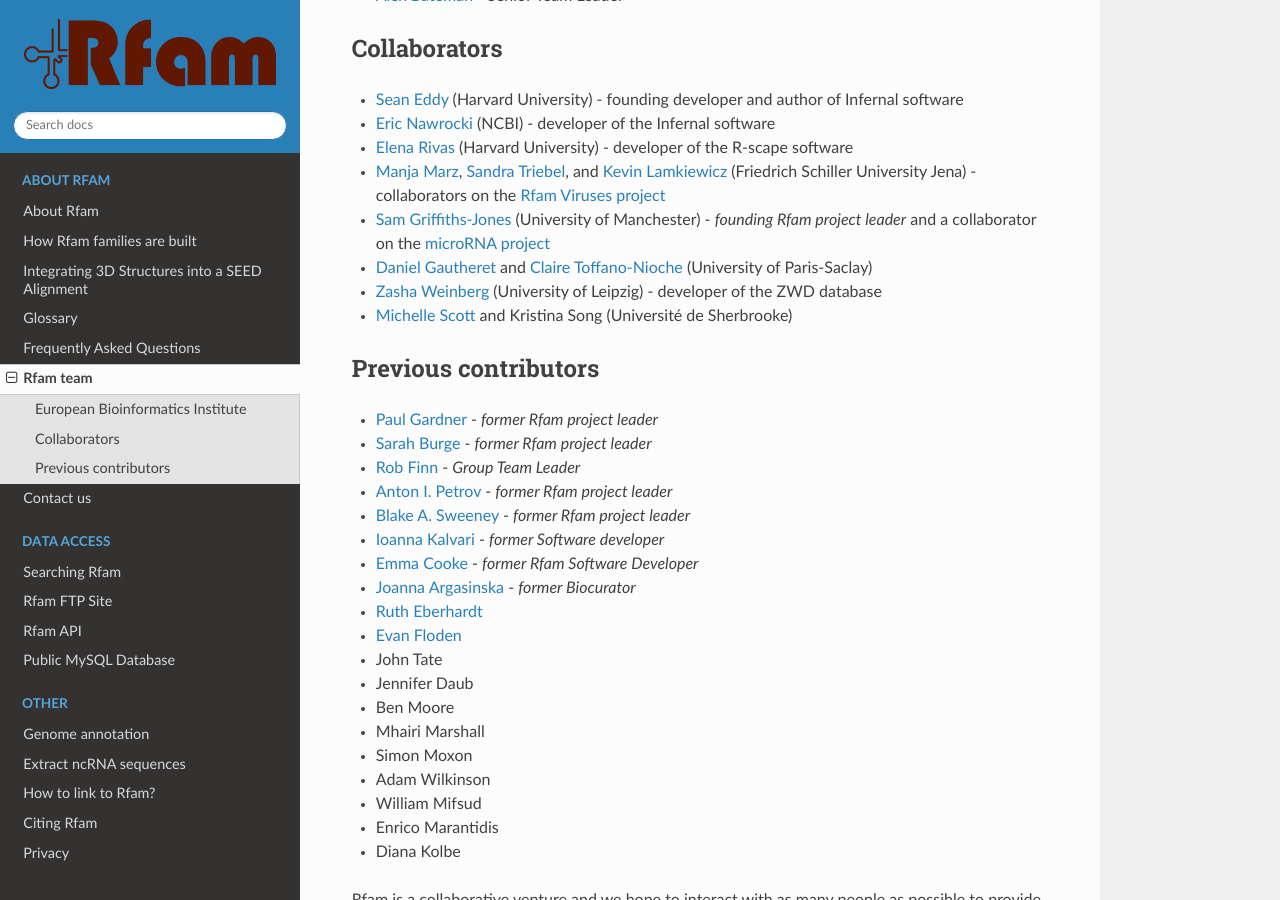
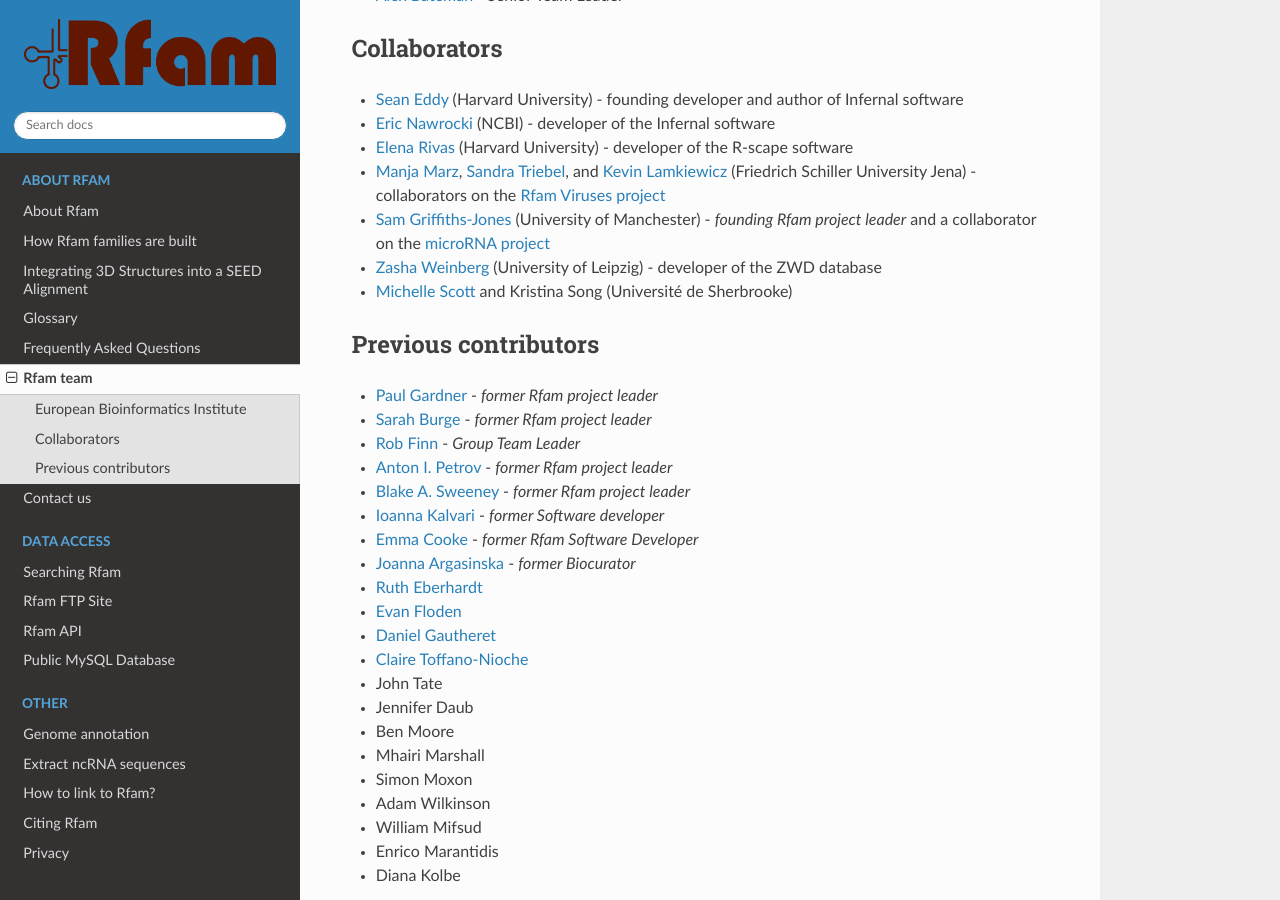
Before and after one commit to Rfam/rfam-docs, a Sphinx documentation site: the page built from docs/source/rfam-team.rst, in a window 1280 px wide and 900 px high, scrolled down 424 px. Built offline with Sphinx 7.4.7 and the Read the Docs theme 3.1.0, drawn with Linux system fonts in a browser that asks for light colours; pages that are not in the unit, such as notebooks, are missing from menus; some of the changed lines change nothing that is shown.

Commit message:
Update previous contributors in rfam-team.rst
Added Daniel Gautheret and Claire Toffano-Nioche to previous contributors section.

```diff
--- a/docs/source/rfam-team.rst
+++ b/docs/source/rfam-team.rst
@@ -24,7 +24,6 @@
 * :raw-html:`<a href="https://www.mcb.harvard.edu/directory/elena-rivas/" target="_blank" rel="noopener noreferrer">Elena Rivas</a>` (Harvard University) - developer of the R-scape software
 * :raw-html:`<a href="https://orcid.org/0000-0003-4783-8823" target="_blank" rel="noopener noreferrer">Manja Marz</a>`, :raw-html:`<a href="https://orcid.org/0000-0001-8999-4395" target="_blank" rel="noopener noreferrer">Sandra Triebel</a>`, and :raw-html:`<a href="https://orcid.org/0000-0002-6375-6441" target="_blank" rel="noopener noreferrer">Kevin Lamkiewicz</a>` (Friedrich Schiller University Jena) - collaborators on the :raw-html:`<a href="https://rfam.org/viruses" target="_blank" rel="noopener noreferrer">Rfam Viruses project</a>`
 * :raw-html:`<a href="http://orcid.org/0000-0001-6043-807X" target="_blank" rel="noopener noreferrer">Sam Griffiths-Jones</a>` (University of Manchester) - *founding Rfam project leader* and a collaborator on the :raw-html:`<a href="https://rfam.org/microrna" target="_blank" rel="noopener noreferrer">microRNA project</a>`
-* :raw-html:`<a href="https://orcid.org/0000-0002-1508-8469" target="_blank" rel="noopener noreferrer">Daniel Gautheret</a>` and :raw-html:`<a href="https://orcid.org/0000-0003-4134-6844" target="_blank" rel="noopener noreferrer">Claire Toffano-Nioche</a>` (University of Paris-Saclay)
 * :raw-html:`<a href="http://orcid.org/0000-0002-6681-3624" target="_blank" rel="noopener noreferrer">Zasha Weinberg</a>` (University of Leipzig) - developer of the ZWD database
 * :raw-html:`<a href="https://bioinfo-scottgroup.med.usherbrooke.ca" target="_blank" rel="noopener noreferrer">Michelle Scott</a>` and Kristina Song (Université de Sherbrooke)
 
@@ -41,6 +40,8 @@
 * :raw-html:`<a href="https://orcid.org/0000-0003-2678-2824" target="_blank" rel="noopener noreferrer">Joanna Argasinska</a>` - *former Biocurator*
 * :raw-html:`<a href="https://orcid.org/0000-0001-6152-1369" target="_blank" rel="noopener noreferrer">Ruth Eberhardt</a>`
 * :raw-html:`<a href="http://orcid.org/0000-0002-5431-190X" target="_blank" rel="noopener noreferrer">Evan Floden</a>`
+* :raw-html:`<a href="https://orcid.org/0000-0002-1508-8469" target="_blank" rel="noopener noreferrer">Daniel Gautheret</a>`
+* :raw-html:`<a href="https://orcid.org/0000-0003-4134-6844" target="_blank" rel="noopener noreferrer">Claire Toffano-Nioche</a>`
 * John Tate
 * Jennifer Daub
 * Ben Moore
```
